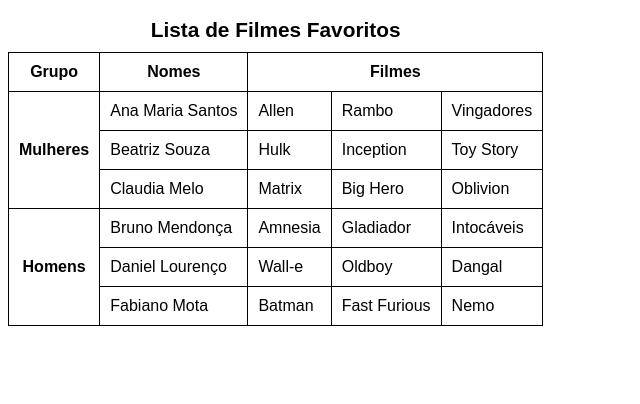
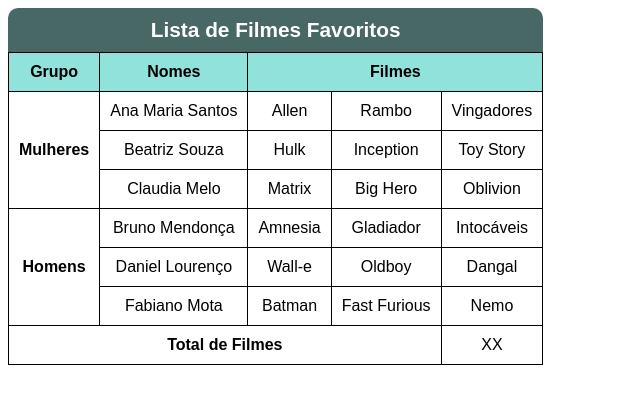
Before and after one commit to Hsnascimento/html-css, a plain HTML site: page exercicios/ex023 tabelas/tabela005.html in a window 1280 px wide. Shown: the whole page, without its empty margins (0-640 px from the left). Drawn offline with Linux system fonts and the light colour scheme.

Commit message:
personalizando a tabela

```diff
--- a/exercicios/ex023 tabelas/tabela005.html
+++ b/exercicios/ex023 tabelas/tabela005.html
@@ -14,14 +14,23 @@
         }
 
         caption{
+            background-color: #1f4744d0;
+            color: white;
             font-size: 1.3em;
             font-weight: bold;
             padding: 10px;
+            border-top-left-radius: 10px;
+            border-top-right-radius: 10px;
+        }
+
+        #cabecalho{
+            background-color: #90E2DB;
         }
 
         td, th{
             border: 1px solid black;
             padding: 10px;
+            text-align: center;
 
         }
     </style>
@@ -32,12 +41,12 @@
             Lista de Filmes Favoritos
         </caption>
         <tr>
-            <th>Grupo</th>
-            <th>Nomes</th>
-            <th colspan="3">Filmes</th>
+            <th id="cabecalho" scope="col">Grupo</th>
+            <th id="cabecalho" scope="col">Nomes</th>
+            <th id="cabecalho" scope="colgroup" colspan="3">Filmes</th>
         </tr>
         <tr>
-            <th rowspan="3">Mulheres</th>
+            <th scope="rowgroup" rowspan="3">Mulheres</th>
             <td>Ana Maria Santos</td>
             <td>Allen</td>
             <td>Rambo</td>
@@ -56,7 +65,7 @@
             </tr>
         </tr>
         <tr>
-            <th rowspan="3">Homens</th>
+            <th scope="rowgroup" rowspan="3">Homens</th>
             <td>Bruno Mendonça</td>
             <td>Amnesia</td>
             <td>Gladiador</td>
@@ -74,7 +83,12 @@
                 <td>Nemo</td>
             </tr>
         </tr>
-
+        <footer>
+            <th colspan="4">
+                Total de Filmes
+            </th>
+            <td>XX</td>
+        </footer>
     </table>
 
 </body>
```
